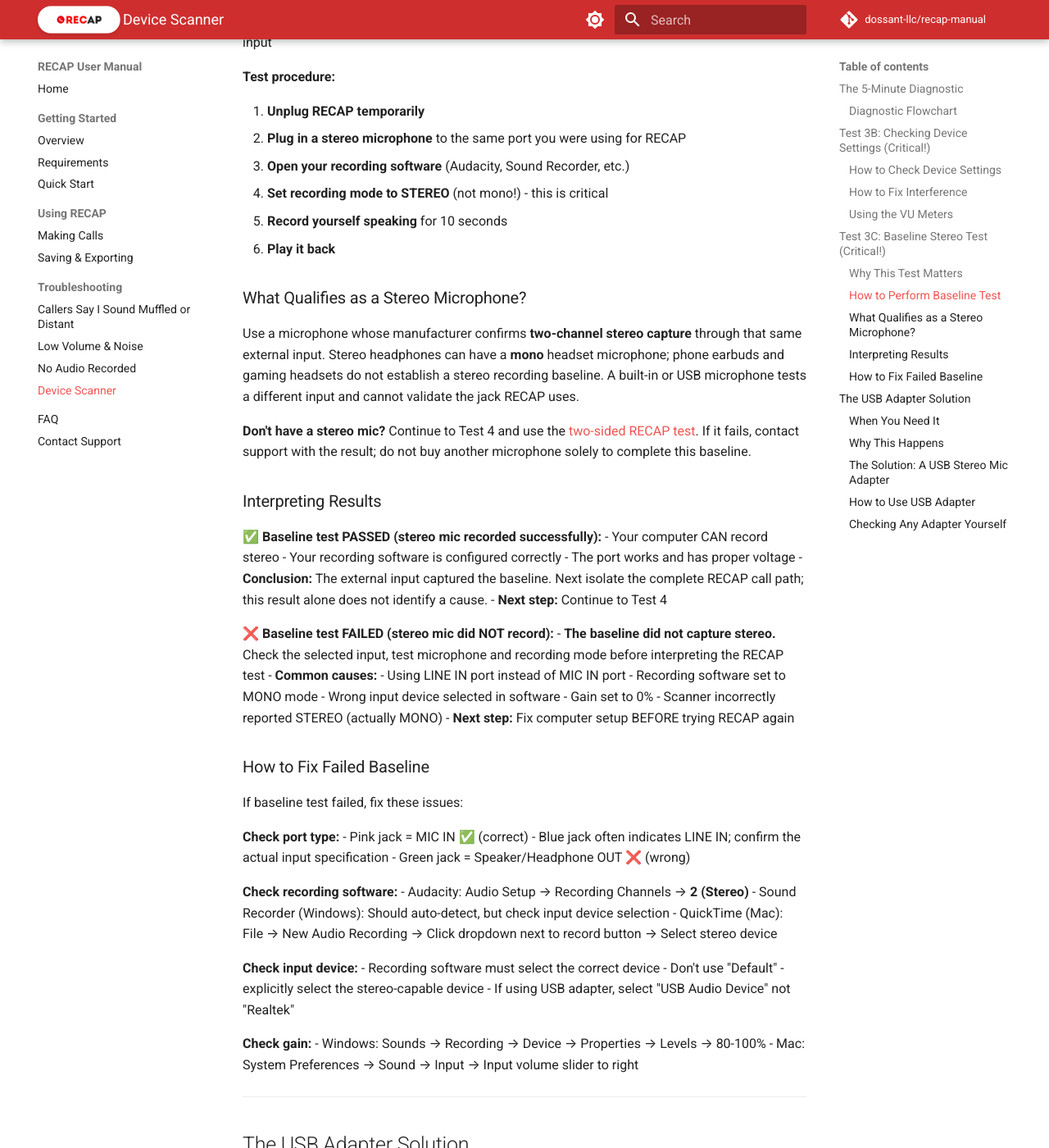
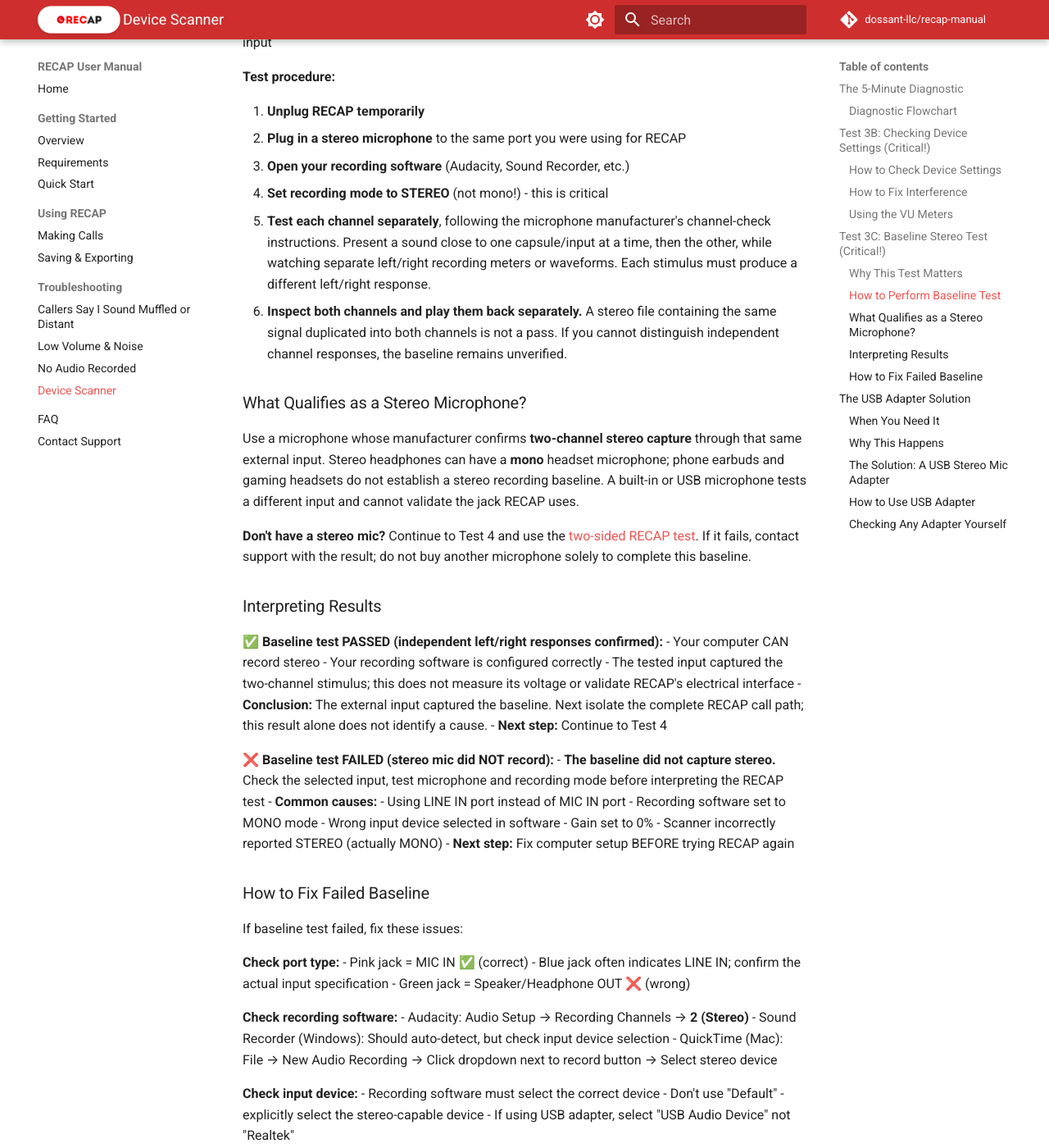
Before and after one commit to dossant-llc/recap-manual, an MkDocs documentation site: the page built from docs/troubleshooting/device-scanner.md, in a window 1280 px wide and 1400 px high, scrolled down 6102 px. Shown: the whole window at 82% size. Built offline with MkDocs 1.6.1 and Material for MkDocs 9.7.7, drawn with Linux system fonts in a browser that asks for light colours; comment, search, counter and statistics services are not loaded.

Commit message:
[GH-3162] Make channel and headset-mic test evidence explicit

```diff
--- a/docs/troubleshooting/device-scanner.md
+++ b/docs/troubleshooting/device-scanner.md
@@ -159,8 +159,8 @@
 2. **Plug in a stereo microphone** to the same port you were using for RECAP
 3. **Open your recording software** (Audacity, Sound Recorder, etc.)
 4. **Set recording mode to STEREO** (not mono!) - this is critical
-5. **Record yourself speaking** for 10 seconds
-6. **Play it back**
+5. **Test each channel separately**, following the microphone manufacturer's channel-check instructions. Present a sound close to one capsule/input at a time, then the other, while watching separate left/right recording meters or waveforms. Each stimulus must produce a different left/right response.
+6. **Inspect both channels and play them back separately.** A stereo file containing the same signal duplicated into both channels is not a pass. If you cannot distinguish independent channel responses, the baseline remains unverified.
 
 ### What Qualifies as a Stereo Microphone?
 
@@ -174,10 +174,10 @@
 
 ### Interpreting Results
 
-**✅ Baseline test PASSED (stereo mic recorded successfully):**
+**✅ Baseline test PASSED (independent left/right responses confirmed):**
 - Your computer CAN record stereo
 - Your recording software is configured correctly
-- The port works and has proper voltage
+- The tested input captured the two-channel stimulus; this does not measure its voltage or validate RECAP's electrical interface
 - **Conclusion:** The external input captured the baseline. Next isolate the complete RECAP call path; this result alone does not identify a cause.
 - **Next step:** Continue to Test 4
 
```
Also changed, not shown: docs/using-recap/making-calls.md (+6 -2 lines).
